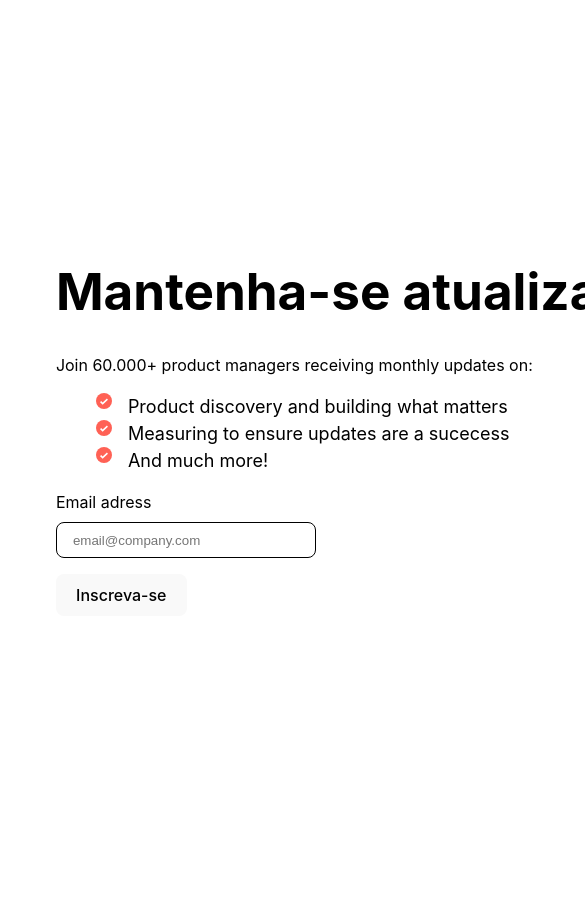
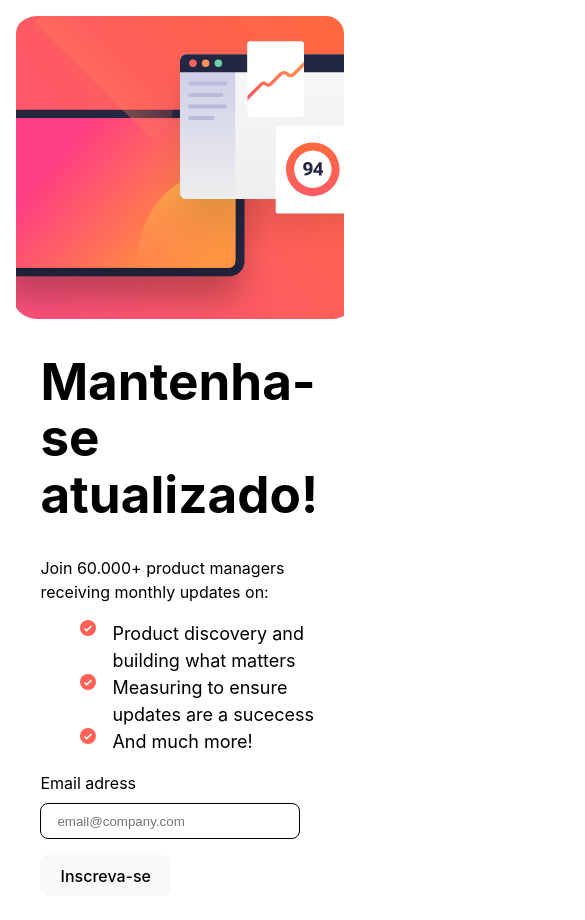
Before and after one commit to cartur-bs/sign-in-page, a React (Vite) app: page / in a window 390 px wide. Shown: the top 920 px of the page, 585 px wide, since content can reach past the window. Before the commit the page ends 844 px from the top, so only its background shows below. Built offline with nearby package versions, Linux system fonts and the light colour scheme.

Commit message:
implementação inicial media query

```diff
--- a/package.json
+++ b/package.json
@@ -1,5 +1,5 @@
 {
-  "homepage": "htps://cartur-bs.github.io/sign-in-form",
+  "homepage": "https://cartur-bs.github.io/sign-in-form",
   "name": "sign-in-form",
   "private": true,
   "version": "0.0.0",
--- a/src/App.css
+++ b/src/App.css
@@ -1,17 +1,21 @@
 @import url('https://fonts.googleapis.com/css2?family=Exo&family=Roboto&display=swap');
 
 body {
-  display: flex;
-  justify-content: space-around;
+  display: inline;}
+/*  justify-content: space-around;
   align-items: center;
+  margin: 0;
+
+@media (max-width:1400px){
+  body{
+      display: block;
+      margin-bottom: -15%;
+      padding: 0;
+      height: 50%;
+  }
 }
+}*/
 
 .App {
   font-family: 'Roboto', 'sans-serif';
-
 }
-
-img {
-  height: 1rem;
-  width: 1rem;
-}
--- a/src/Pages/Home.css
+++ b/src/Pages/Home.css
@@ -1,4 +1,5 @@
-.homePage {
+.homePage,
+.thankYouDiv {
     width: 70rem;
     height: 30rem;
     display: flex;
@@ -8,11 +9,15 @@
     color: #000;
     padding: 1rem;
     border-radius: 18px;
+    margin: 10rem 20rem;
 }
 
 .illustrationDesktop {
     height: 30rem;
     width: 20rem;
+    background-image: url('../assets/illustration-sign-up-desktop.svg');
+    background-size:cover;
+    background-repeat: no-repeat;
 }
 
 li {
@@ -23,16 +28,19 @@ li {
     font-size: 18px;
 }
 
-img{
+.listICon {
     margin-right: 1rem;
+    height: 1rem;
+    width: 1rem;
+
 }
 
-input{
+input {
     display: flex;
     flex-direction: column;
 }
 
-.inputText{
+.inputText {
     width: 15rem;
     height: 2rem;
     padding-left: 1rem;
@@ -43,17 +51,60 @@ input{
     color: #000;
 }
 
-.inputSubmit{
+.inputSubmit {
     width: 16rem;
     height: 2rem;
     font-size: 12px;
     cursor: pointer;
 }
 
-.none{
+.none {
     display: none;
 }
 
-.block{
+.block {
     display: block;
 }
+
+@media (max-width:1550px){
+    .homePage,
+    .thankYouDiv{
+        margin: 5%;
+        display: flex;
+        flex-direction:column-reverse;
+        width: 30rem;
+        height: 55rem;
+        padding: 0 0 5rem 0.5rem;
+        overflow: hidden;
+        align-items: center;
+        justify-content:space-between;
+    }
+
+    .illustrationDesktop{
+        background-image: url(../assets/illustration-sign-up-mobile.svg);
+        background-repeat: no-repeat;
+        background-size: cover;
+        width: 108%;
+        height: 20rem;
+        border-radius: 25px;
+    }
+    .mainTxt{
+        padding-left: 1rem;
+    }
+    .thankYouDiv{
+        flex-direction: unset;
+        padding: 12rem 1.5rem;
+    }
+    .dismissBtn{
+        width: 20rem;
+        margin: 10rem 4rem 0;
+    }
+  }
+
+  @media (max-width:600px){
+    .homePage,
+    .thankYouDiv{
+        width: 20rem;
+    }
+
+  }
--- a/src/Pages/Home.jsx
+++ b/src/Pages/Home.jsx
@@ -30,21 +30,21 @@ const Home = () => {
 
                 isVisible ? (
                     <div className='homePage'>
-                        <div>
+                        <div className='mainTxt'>
                             <h1>Mantenha-se atualizado!</h1>
                             <p>Join 60.000+ product managers receiving monthly updates on:</p>
 
                             <ul>
                                 <li>
-                                    <img src={iconList} alt="checked icon" />
+                                    <img src={iconList} alt="checked icon" className='listICon' />
                                     Product discovery and building what matters
                                 </li>
                                 <li>
-                                    <img src={iconList} alt="checked icon" />
+                                    <img src={iconList} alt="checked icon" className='listICon' />
                                     Measuring to ensure updates are a sucecess
                                 </li>
                                 <li>
-                                    <img src={iconList} alt="checked icon" />
+                                    <img src={iconList} alt="checked icon" className='listICon' />
                                     And much more!
                                 </li>
                             </ul>
@@ -60,12 +60,10 @@ const Home = () => {
 
 
 
-                        <div>
-                            <img src={illustrationDesktop} className='illustrationDesktop' alt="Illustration that shows a computer's screen with data and graphics symbolizing the reports you'd get from subscribing to our newsletter." />
-                        </div>
+                        <div className='illustrationDesktop'> </div>
 
 
-                    </div >) : (<div className="homePage">
+                    </div >) : (<div className="thankYouDiv">
 
 
 
@@ -73,7 +71,7 @@ const Home = () => {
                             <img src={successImg} alt="" />
                             <h1>Obrigado por se inscrever!</h1>
                             <p>Um email de confirmação foi enviado para {inputText}. Por favor, abra e clique no botão no corpo do email para confirmar sua inscrição.</p>
-                            <button onClick={finishSubscritpionProccess}> Dispensar mensagem </button>
+                            <button onClick={finishSubscritpionProccess} className='dismissBtn'> Dispensar mensagem </button>
                         </div>
                     </div>)}
 
```
Also changed, not shown: src/assets/illustration-sign-up-mobile.svg (added).
